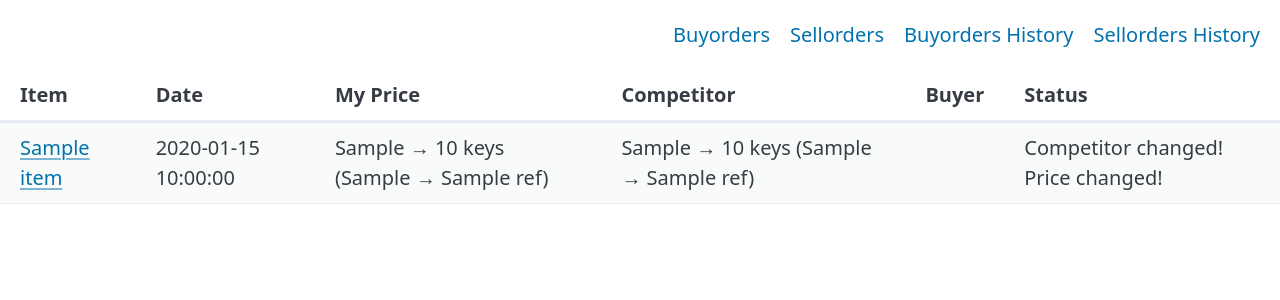
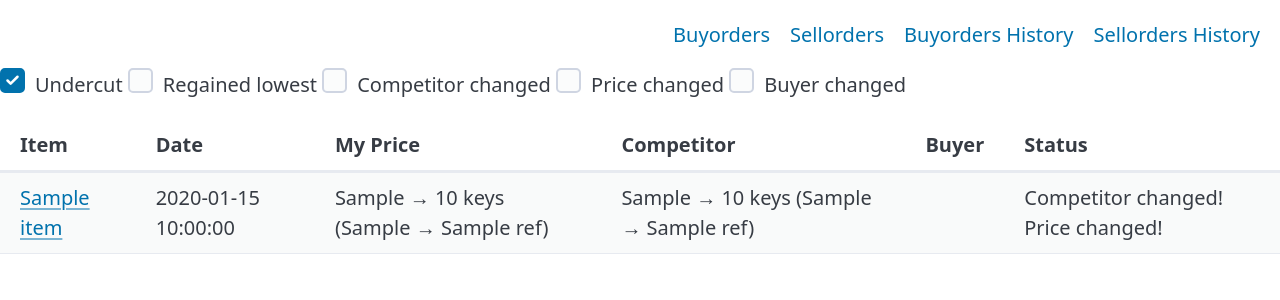
Before and after one commit to HenrikTS99/bptf-trade-helper, a FastAPI app: template app/templates/pages/sellorder_state_history.html in a window 1280 px wide. Shown: the top 300 px of the page. Run offline with FastAPI, Linux system fonts and the light colour scheme; the template is opened without the code that fills it: most values are stand-ins (such as "Sample title", 1, 10 or a date in 2020); parts of the project's set-up code (start-up, migrations or seed data) failed here and were passed over; some libraries are stand-ins or nearby versions.

Commit message:
add filters to sellorder history page

```diff
--- a/app/templates/pages/sellorder_state_history.html
+++ b/app/templates/pages/sellorder_state_history.html
@@ -1,5 +1,45 @@
 {% extends "base.html" %}
 {% block content %}
+<div>
+    <form id="history-filters"
+        hx-get="/sellorders-history"
+        hx-target="#main"
+        hx-swap="outerHTML"
+        hx-trigger="change"
+        hx-select="#main"
+        hx-vals='js:{
+            "undercut": document.getElementById("undercut-box").checked,
+             "regained_lowest": document.getElementById("regained_lowest-box").checked}'>
+        <label role="group">
+            <input id="undercut-box" type="checkbox" name="undercut"
+                {% if undercut %} checked {% endif %}/>
+            Undercut
+        </label>
+        <label role="group">
+            <input id="regained_lowest-box" type="checkbox" name="regained_lowest"
+                {% if regained_lowest %} checked {% endif %}/>
+            Regained lowest
+        </label>
+        <label role="group">
+            <input type="checkbox" name="competitor_price"
+                {% if competitor_price %} checked {% endif %}/>
+            Competitor changed
+        </label>
+
+        <label role="group">
+            <input type="checkbox" name="price_updated"
+                {% if price_updated %} checked {% endif %}/>
+            Price changed
+        </label>
+
+        <label role="group">
+            <input type="checkbox" name="highest_buyer"
+                {% if highest_buyer %} checked {% endif %}/>
+            Buyer changed
+        </label>
+    </form>
+</div>
+
 <table class="striped">
   <thead>
     <tr>
--- a/app/templates/partials/sellorder_history_row.html
+++ b/app/templates/partials/sellorder_history_row.html
@@ -18,12 +18,12 @@
   </td>
   <td>
     {% if so_history.highest_buyer_changed %}
-    {% if so_history.old_highest_buyer_keys or so_history.old_highest_buyer_metal %}
+    {% if so_history.old_highest_buyer_keys or so_history.new_highest_buyer_keys %}
     {{ so_history.old_highest_buyer_keys or '—' }} → {{ so_history.new_highest_buyer_keys or '—' }} keys
-
-    {% if so_history.new_highest_buyer_metal %} ({{ so_history.old_highest_buyer_metal }} → {{
-    so_history.new_highest_buyer_metal }} ref){% endif %}
-    {% else %}— → {{ so_history.new_highest_buyer_keys or '—' }} keys{% endif %}
+    {% endif %}
+    {% if so_history.old_highest_buyer_metal or so_history.new_highest_buyer_metal %}
+    ({{ so_history.old_highest_buyer_metal or 0 }} → {{ so_history.new_highest_buyer_metal or 0 }} ref)
+    {% endif %}
     {% else %}{% endif %}
   </td>
   <td>
```
Also changed, not shown: app/crud.py (+21 -0 lines), app/routers/views.py (+13 -1 lines).
